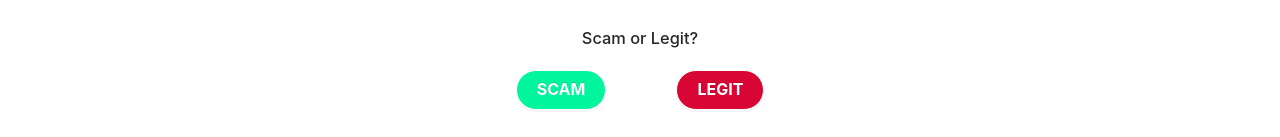
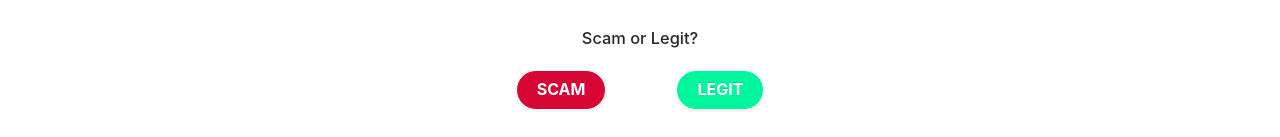
Before and after one commit to NelsonL19/scambusters, a React (Create React App) app: page / in a window 1280 px wide. Shown: the part 660-797 px from the top of the page. Built offline with nearby package versions, Linux system fonts and the light colour scheme.

Commit message:
flipped colors

```diff
--- a/src/components/ui_overlay.jsx
+++ b/src/components/ui_overlay.jsx
@@ -32,8 +32,8 @@ export default class UI_Overlay extends Component {
                     <div className="bottom-row">
                         <h3>Scam or Legit?</h3>
                         <div className="scam-buttons">
-                            <Button className="btn" onClick={this.scamPressed} type="primary" shape="round" size="large" style={{ background: "#01F59C", borderColor: "white"}}>SCAM</Button>
-                            <Button className="btn" onClick={this.legitPressed} type="primary" shape="round" size="large" style={{ background: "#D80635", borderColor: "white"}}>LEGIT</Button>
+                            <Button className="btn" onClick={this.scamPressed} type="primary" shape="round" size="large" style={{ background: "#D80635", borderColor: "white"}}>SCAM</Button>
+                            <Button className="btn" onClick={this.legitPressed} type="primary" shape="round" size="large" style={{ background: "#01F59C", borderColor: "white"}}>LEGIT</Button>
                         </div>
                     </div>
                 </div>
```
